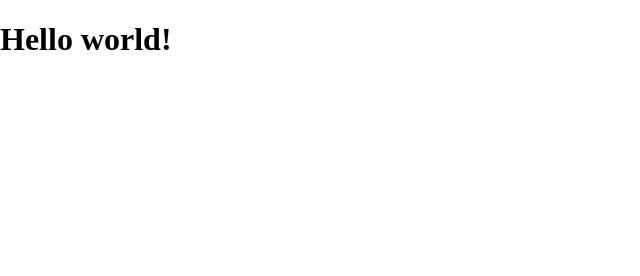
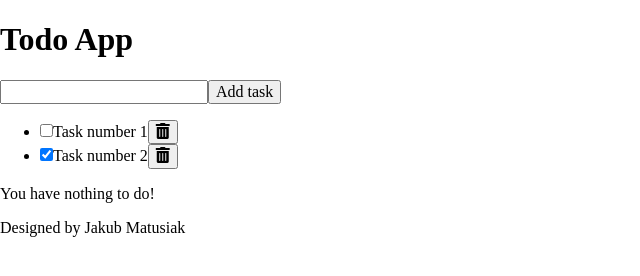
Before and after one commit to jakub-matusiak/todo-app, a website: page src/content/index.html in a window 1280 px wide. Shown: the whole page, without its empty margins (0-640 px from the left). Drawn offline with nearby package versions, Linux system fonts and the light colour scheme; files that its build step writes are made by us from their sources.

Commit message:
Create HTML structure

```diff
--- a/src/content/index.html
+++ b/src/content/index.html
@@ -4,12 +4,28 @@
   <meta charset="UTF-8">
   <meta name="viewport" content="width=device-width, initial-scale=1.0">
   <meta http-equiv="X-UA-Compatible" content="ie=edge">
-  <title>Document</title>
+  <title>Todo App</title>
   <link rel="stylesheet" href="css/main.css">
+  <link rel="stylesheet" href="https://fonts.googleapis.com/css?family=Montserrat:200,400,600">
+  <link rel="stylesheet" href="https://use.fontawesome.com/releases/v5.8.2/css/all.css" integrity="sha384-oS3vJWv+0UjzBfQzYUhtDYW+Pj2yciDJxpsK1OYPAYjqT085Qq/1cq5FLXAZQ7Ay" crossorigin="anonymous">
 </head>
 <body>
-  <h1>Hello world!</h1>
-
+  <header class="header">
+    <h1 class="header__title">Todo App</h1>
+  </header>
+  <main class="todo">
+    <div class="todo__container">
+      <input class="todo__input" type="text"><button class="todo__button" type="button">Add task</button>
+    </div>
+    <ul class="todo__list">
+      <li class="todo__task todo__task--light"><input class="todo__checkbox" type="checkbox">Task number 1<button class="todo__remove"><span class="todo__icon fas fa-trash-alt"></span></button></li>
+      <li class="todo__task todo__task--dark"><input class="todo__checkbox" type="checkbox" checked>Task number 2<button class="todo__remove"><span class="todo__icon fas fa-trash-alt"></span></button></li>
+    </ul>
+    <p class="todo__warning">You have nothing to do!</p>
+  </main>
+  <footer class="footer">
+    <p class="footer__author">Designed by Jakub Matusiak</p>
+  </footer>
   <script src="js/main.js"></script>
 </body>
 </html>
```
